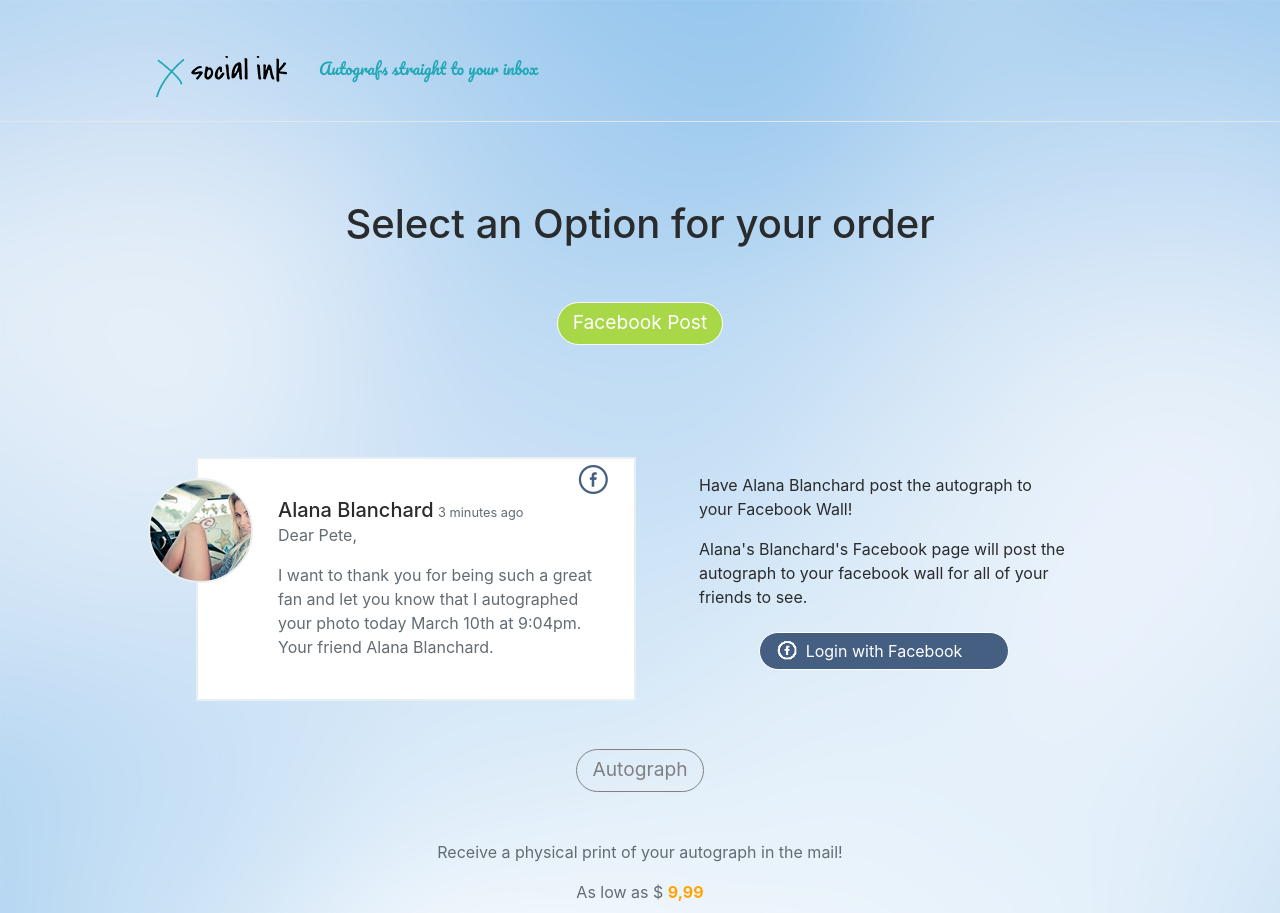
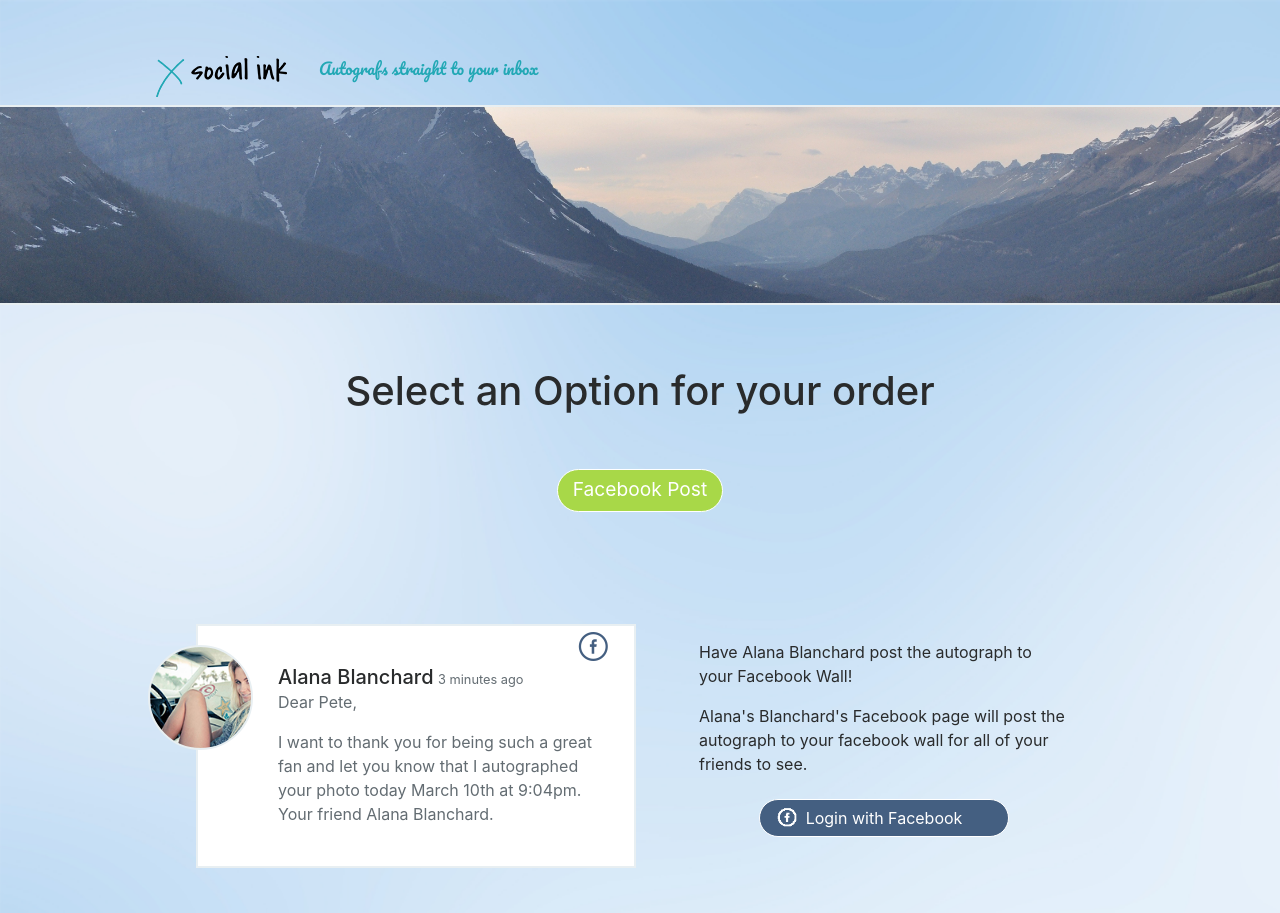
Before and after one commit to zaraki12345/zaraki12345.github.io, a PHP site: page /boostrapprojekt1/index.html in a window 1280 px wide. Shown: the top 913 px of the page. Run offline with PHP 8.4, Linux system fonts and the light colour scheme; some libraries are stand-ins or nearby versions.

Commit message:
grafiki body

```diff
--- a/boostrapprojekt1/css/style.css
+++ b/boostrapprojekt1/css/style.css
@@ -237,3 +237,24 @@ a:visited{
     animation-duration: 3s;
     animation-fill-mode: both;
 }
+
+.image2 {
+    background: url("../img/mountains.jpg");
+    height: 200px;
+    background-repeat: no-repeat;
+    background-position: center;
+    background-size: cover;
+    background-attachment: fixed;
+    border-top:solid #e8eff2 2px;
+    border-bottom:solid #e8eff2 2px;
+}
+.image3 {
+    background: url("../img/facebook3.jpg");
+    height: 200px;
+    background-repeat: no-repeat;
+    background-position: center;
+    background-size: cover;
+    background-attachment: fixed;
+    border-top:solid #e8eff2 2px;
+    border-bottom:solid #e8eff2 2px;
+}
--- a/boostrapprojekt1/index.html
+++ b/boostrapprojekt1/index.html
@@ -27,7 +27,8 @@
 
 </div>
 <!-- /Wrapper header -->
-    <hr>
+<!--<hr>-->
+<section class="image2"></section>
 <!-- WRAPPER CONTENT -->
 <div class="container">
 
@@ -62,7 +63,9 @@
         </div>
     </div>
     <!--/ Content post -->
-
+</div>
+    <section class="image3 mt-5"></section>
+<div class="container">
     <!-- Content mid -->
         <div class="row align-items-center justify-content-center mt-5 mb-5">
             <a href="#" class="btn btn-outline-info" role="button" aria-pressed="true">Autograph</a>
@@ -124,7 +127,6 @@
     <!--/ Content post 2 -->
 </div>
 <!-- /WRAPPER CONTENT -->
-
 <!-- FOOTER -->
 <div class="main-footer mt-5">
     <div class="container">
```
